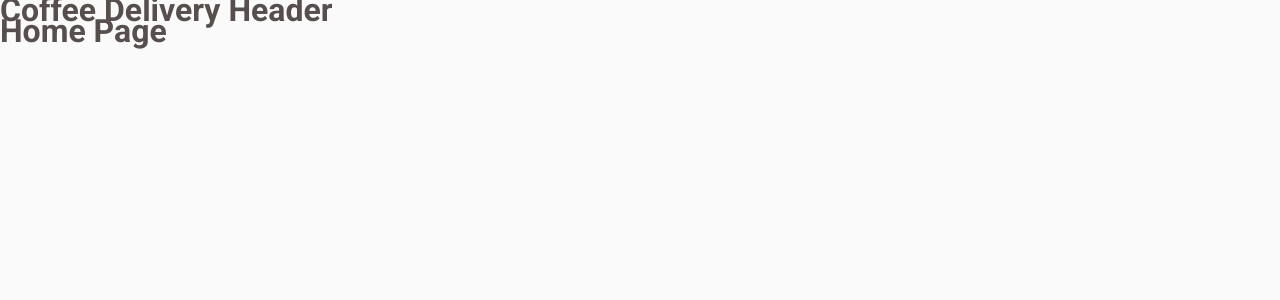
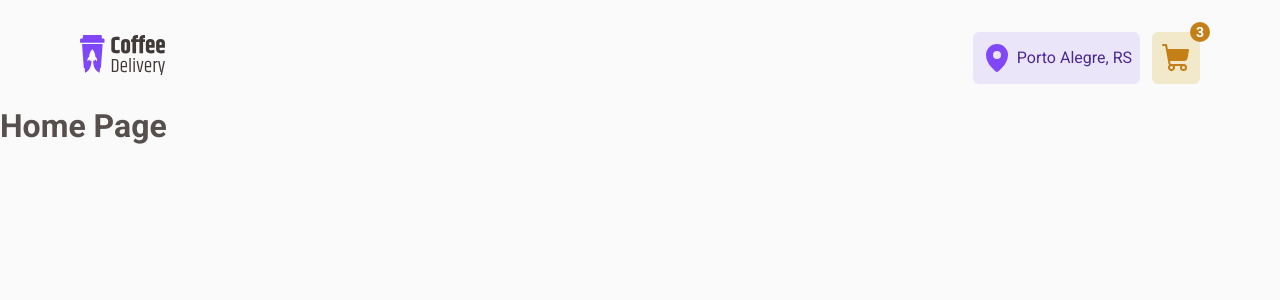
Before and after one commit to emanuelhenrique-dev/Coffee-Delivery, a React (Vite) app: page / in a window 1280 px wide. Shown: the top 300 px of the page. Built offline with nearby package versions, Linux system fonts and the light colour scheme.

Commit message:
feat: implement Header

```diff
--- a/package.json
+++ b/package.json
@@ -10,6 +10,7 @@
     "preview": "vite preview"
   },
   "dependencies": {
+    "@phosphor-icons/react": "^2.1.10",
     "react": "^19.1.0",
     "react-dom": "^19.1.0",
     "react-router-dom": "^7.7.1",
--- /dev/null
+++ b/src/components/Header/Header.styles.ts
@@ -0,0 +1,72 @@
+import styled from 'styled-components';
+
+import { mixinsFonts } from '../../styles/mixins.fonts';
+
+export const HeaderContainer = styled.header`
+  max-width: 1160px;
+  padding: 32px 20px;
+  margin: 0 auto;
+
+  display: flex;
+  justify-content: space-between;
+  align-items: center;
+`;
+
+export const Aside = styled.aside`
+  display: flex;
+  gap: 12px;
+
+  div {
+    display: flex;
+    align-items: center;
+    gap: 4px;
+
+    background-color: ${({ theme }) => theme.colors['purple-light']};
+
+    svg {
+      color: ${({ theme }) => theme.colors.purple};
+    }
+
+    span {
+      color: ${({ theme }) => theme.colors['purple-dark']};
+    }
+
+    padding: 10px 8px;
+    border-radius: 6px;
+  }
+
+  a {
+    display: flex;
+    align-items: center;
+
+    background-color: ${({ theme }) => theme.colors['yellow-light']};
+    color: ${({ theme }) => theme.colors['yellow-dark']};
+
+    padding: 8px;
+    border-radius: 6px;
+
+    position: relative;
+
+    &[aria-disabled='true'] {
+      pointer-events: none;
+    }
+
+    span {
+      ${mixinsFonts.textS};
+      font-weight: bold;
+      color: ${({ theme }) => theme.colors.white};
+      background-color: ${({ theme }) => theme.colors['yellow-dark']};
+      border-radius: 50%;
+      width: 20px;
+      height: 20px;
+      display: flex;
+      align-items: center;
+      justify-content: center;
+
+      position: absolute;
+      top: 0px;
+      right: 0px;
+      transform: translate(50%, -50%);
+    }
+  }
+`;
--- a/src/components/Header/Header.tsx
+++ b/src/components/Header/Header.tsx
@@ -1,8 +1,25 @@
+import { Link } from 'react-router-dom';
+import { Aside, HeaderContainer } from './Header.styles';
+import { MapPinIcon, ShoppingCartIcon } from '@phosphor-icons/react';
+
 export function Header() {
   return (
-    <header>
-      <h1>Coffee Delivery Header</h1>
-      {/* Navigation and other header content will go here */}
-    </header>
+    <HeaderContainer>
+      <Link to="/">
+        <img src="/logo.svg" alt="Coffee Delivery Logo" />
+      </Link>
+
+      <Aside>
+        <div>
+          <MapPinIcon size={32} weight="fill" />
+          <span>Porto Alegre, RS</span>
+        </div>
+
+        <Link to="/cart">
+          <ShoppingCartIcon size={32} weight="fill" />
+          <span>3</span>
+        </Link>
+      </Aside>
+    </HeaderContainer>
   );
 }
```
Also changed, not shown: 1 other file (tests, documents, lock files or other folders).
